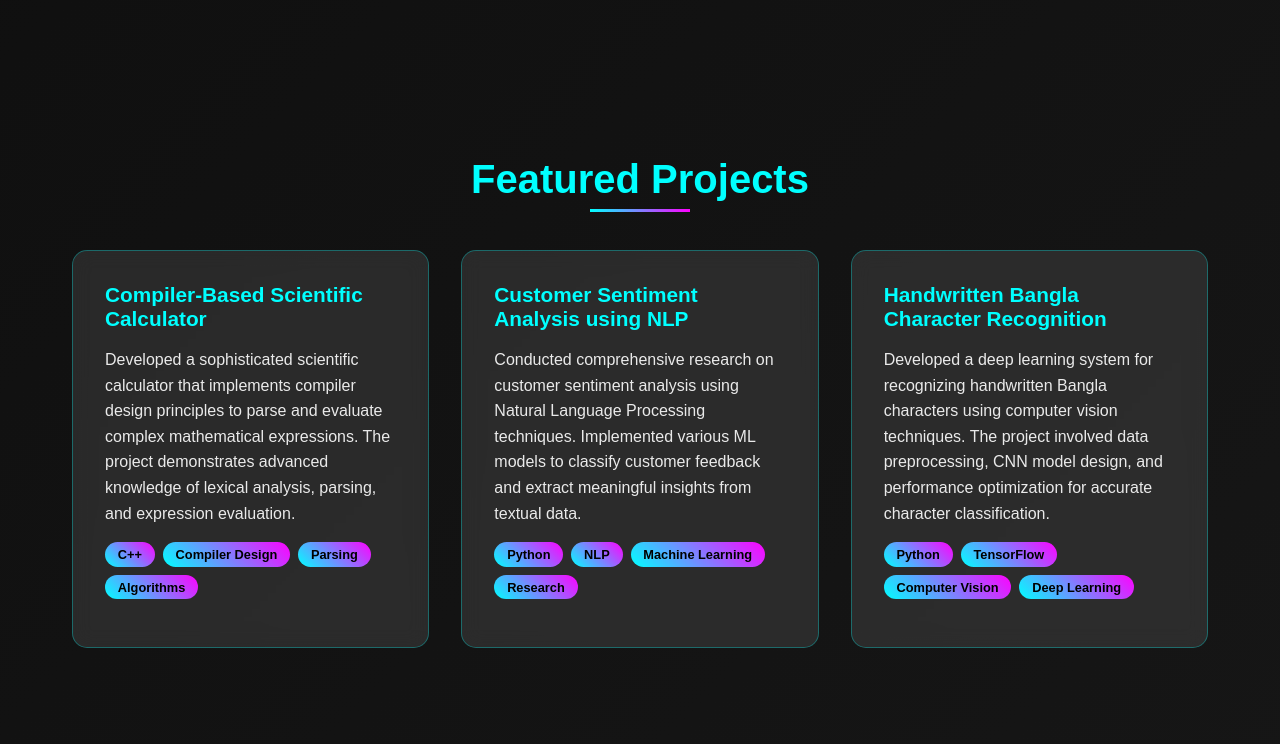
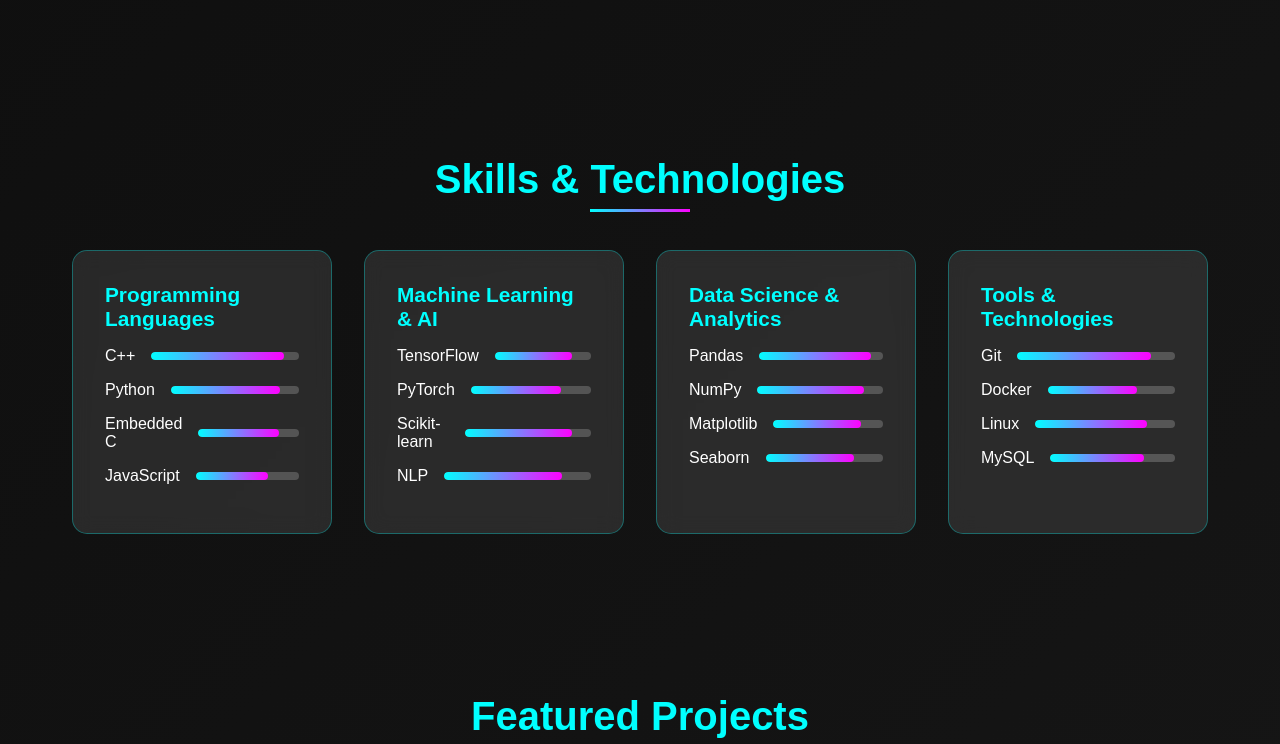
Before and after one commit to MahirTanzim/portfolio, a website: page index.html in a window 1280 px wide. Shown: the part 1276-2020 px from the top of the page. Drawn offline with Linux system fonts and the light colour scheme.

Commit message:
Revert "file system changed"
This reverts commit 59b1a03c23ebf634fe836d6ad2a4b534ddb13534.

```diff
--- a/index.html
+++ b/index.html
@@ -6,7 +6,7 @@
     <meta name="viewport" content="width=device-width, initial-scale=1.0">
     <title>Mahir Tanzim - Portfolio</title>
     <link rel="stylesheet" href="https://cdnjs.cloudflare.com/ajax/libs/font-awesome/6.0.0/css/all.min.css">
-    <link rel="stylesheet" href="style.css">
+    <link rel="stylesheet" href="src/styles/style.css">
 </head>
 
 <body>
@@ -50,7 +50,122 @@
         </div>
     </section>
 
+    <section id="skills">
+        <h2>Skills & Technologies</h2>
+        <div class="skills-grid">
+            <div class="skill-card">
+                <h3>Programming Languages</h3>
+                <div class="skill-item">
+                    <span>C++</span>
+                    <div class="skill-bar">
+                        <div class="skill-progress" style="width: 90%;"></div>
+                    </div>
+                </div>
+                <div class="skill-item">
+                    <span>Python</span>
+                    <div class="skill-bar">
+                        <div class="skill-progress" style="width: 85%;"></div>
+                    </div>
+                </div>
+                <div class="skill-item">
+                    <span>Embedded C</span>
+                    <div class="skill-bar">
+                        <div class="skill-progress" style="width: 80%;"></div>
+                    </div>
+                </div>
+                <div class="skill-item">
+                    <span>JavaScript</span>
+                    <div class="skill-bar">
+                        <div class="skill-progress" style="width: 70%;"></div>
+                    </div>
+                </div>
+            </div>
 
+            <div class="skill-card">
+                <h3>Machine Learning & AI</h3>
+                <div class="skill-item">
+                    <span>TensorFlow</span>
+                    <div class="skill-bar">
+                        <div class="skill-progress" style="width: 80%;"></div>
+                    </div>
+                </div>
+                <div class="skill-item">
+                    <span>PyTorch</span>
+                    <div class="skill-bar">
+                        <div class="skill-progress" style="width: 75%;"></div>
+                    </div>
+                </div>
+                <div class="skill-item">
+                    <span>Scikit-learn</span>
+                    <div class="skill-bar">
+                        <div class="skill-progress" style="width: 85%;"></div>
+                    </div>
+                </div>
+                <div class="skill-item">
+                    <span>NLP</span>
+                    <div class="skill-bar">
+                        <div class="skill-progress" style="width: 80%;"></div>
+                    </div>
+                </div>
+            </div>
+
+            <div class="skill-card">
+                <h3>Data Science & Analytics</h3>
+                <div class="skill-item">
+                    <span>Pandas</span>
+                    <div class="skill-bar">
+                        <div class="skill-progress" style="width: 90%;"></div>
+                    </div>
+                </div>
+                <div class="skill-item">
+                    <span>NumPy</span>
+                    <div class="skill-bar">
+                        <div class="skill-progress" style="width: 85%;"></div>
+                    </div>
+                </div>
+                <div class="skill-item">
+                    <span>Matplotlib</span>
+                    <div class="skill-bar">
+                        <div class="skill-progress" style="width: 80%;"></div>
+                    </div>
+                </div>
+                <div class="skill-item">
+                    <span>Seaborn</span>
+                    <div class="skill-bar">
+                        <div class="skill-progress" style="width: 75%;"></div>
+                    </div>
+                </div>
+            </div>
+
+            <div class="skill-card">
+                <h3>Tools & Technologies</h3>
+                <div class="skill-item">
+                    <span>Git</span>
+                    <div class="skill-bar">
+                        <div class="skill-progress" style="width: 85%;"></div>
+                    </div>
+                </div>
+                <div class="skill-item">
+                    <span>Docker</span>
+                    <div class="skill-bar">
+                        <div class="skill-progress" style="width: 70%;"></div>
+                    </div>
+                </div>
+                <div class="skill-item">
+                    <span>Linux</span>
+                    <div class="skill-bar">
+                        <div class="skill-progress" style="width: 80%;"></div>
+                    </div>
+                </div>
+                <div class="skill-item">
+                    <span>MySQL</span>
+                    <div class="skill-bar">
+                        <div class="skill-progress" style="width: 75%;"></div>
+                    </div>
+                </div>
+            </div>
+        </div>
+    </section>
 
     <section id="projects">
         <h2>Featured Projects</h2>
@@ -196,7 +311,7 @@
         <i class="fas fa-arrow-up"></i>
     </button>
 
-    <script src="script.js"></script>
+    <script src="src/scripts/script.js"></script>
 </body>
 
 </html>
```
Also changed, not shown: src/scripts/script.js (renamed from script.js), src/styles/style.css (renamed from style.css), 1 other file.
